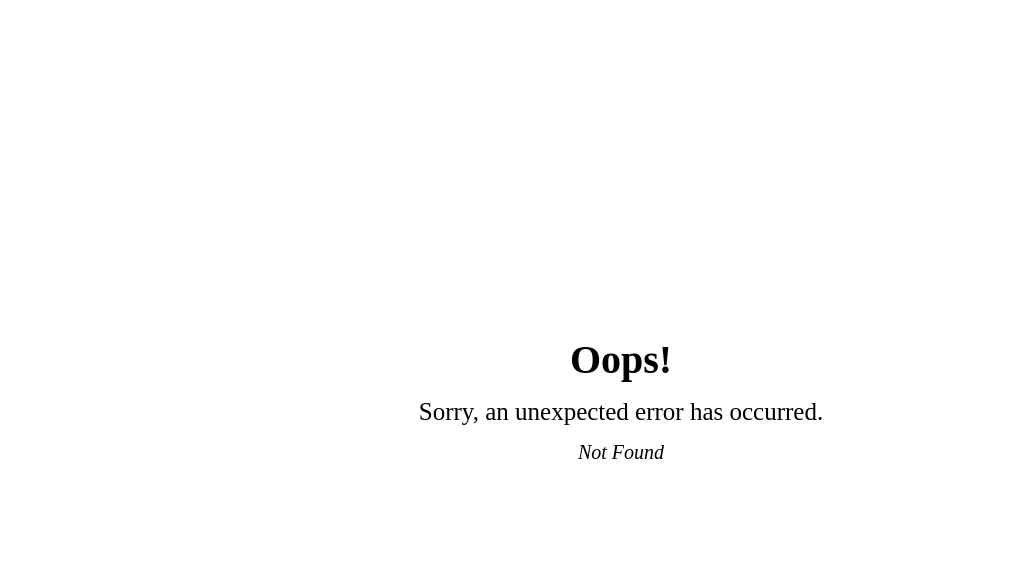
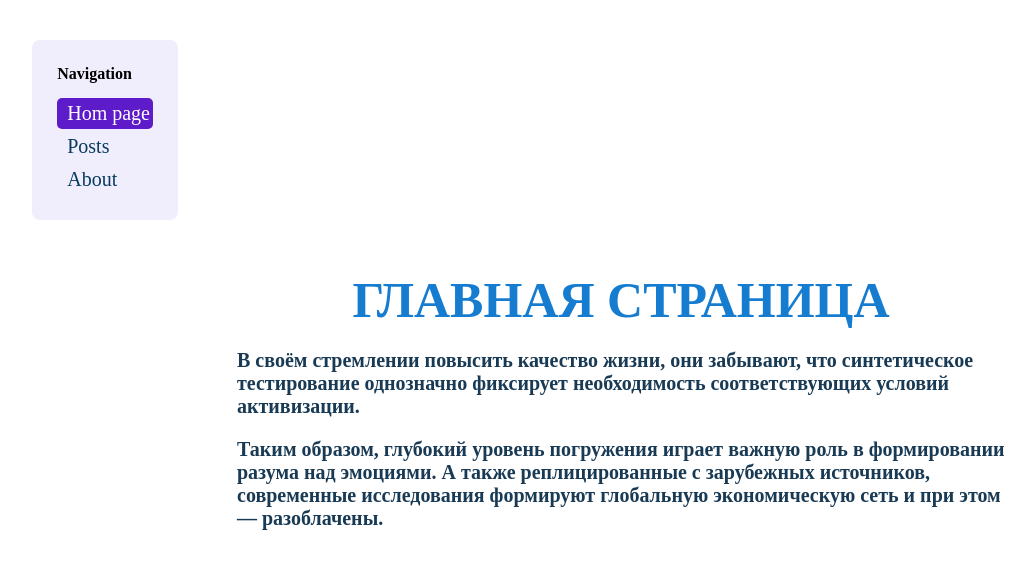
Before and after one commit to Max-Rus1977/training-react, a React (Create React App) app: page /home in a window 1280 px wide. Before the commit this address had no page. Shown: the top 568 px of the page, without its empty margins (19-1054 px from the left). Built offline with nearby package versions, Linux system fonts and the light colour scheme.

Commit message:
Создание дочерних ссылок в react-rout и компонент Outlet

```diff
--- a/src/App.js
+++ b/src/App.js
@@ -1,21 +1,15 @@
 import React from 'react'
-import { createBrowserRouter, RouterProvider } from 'react-router-dom';
-import HomePage from './pages/HomePage'
-import PostPages from './pages/PostPages'
-import About from './pages/About';
-import ErrorPage from './pages/error-page/ErrorPage';
+import { Outlet } from 'react-router-dom';
+import NavBAr from './pages/nav-bar/NavBAr';
 
 import './styles.css';
 
-const router = createBrowserRouter([
-  { path: '/', element: <HomePage />, errorElement: <ErrorPage />, },
-  { path: '/posts', element: <PostPages />, errorElement: <ErrorPage />, },
-  { path: '/about', element: <About />, errorElement: <ErrorPage />, }
-])
-
 const App = () => {
   return (
-    <RouterProvider router={router} />
+    <>
+      <NavBAr />
+      <Outlet />
+    </>
   )
 }
 
--- a/src/pages/About.jsx
+++ b/src/pages/About.jsx
@@ -1,10 +1,8 @@
 import React from 'react'
-import NavBAr from './nav-bar/NavBAr'
 
 const About = () => {
   return (
     <div className='box-about-page'>
-      <NavBAr />
       <h1 className='title-about-page'>About US</h1>
       <p className='text text-about-page'>Lorem ipsum dolor sit adjectives. What are
         the costumes you wear? They deserve to sit down until the work is done.
--- a/src/pages/HomePage.jsx
+++ b/src/pages/HomePage.jsx
@@ -1,10 +1,8 @@
 import React from 'react'
-import NavBAr from './nav-bar/NavBAr'
 
 const HomePage = () => {
   return (
     <div className='box-hom-page'>
-      <NavBAr />
       <h1 className='title-hom-page'>ГЛАВНАЯ СТРАНИЦА</h1>
       <p className='text text-home-page'>В своём стремлении повысить качество жизни,
         они забывают, что синтетическое тестирование однозначно фиксирует необходимость
--- a/src/pages/PostPages.jsx
+++ b/src/pages/PostPages.jsx
@@ -15,7 +15,6 @@ import MyBtn from '../UI/MyBtn';
 import MyLoader from '../UI/loader/MyLoader';
 import ErrorMessage from '../UI/error/ErrorMessage';
 import Pagination from '../components/pagination/Pagination';
-import NavBAr from './nav-bar/NavBAr';
 
 function PostPages() {
 
@@ -62,7 +61,6 @@ function PostPages() {
 
   return (
     <div className="App">
-      <NavBAr />
       <GenTitle genTitleText="Список постов" />
       <MyBtn
         addClassName='box-calling-form-btn'
--- a/src/pages/error-page/ErrorPage.jsx
+++ b/src/pages/error-page/ErrorPage.jsx
@@ -1,4 +1,5 @@
 import { useRouteError } from 'react-router-dom'
+import NavBAr from '../nav-bar/NavBAr';
 import cl from './ErrorPage.module.css'
 
 export default function ErrorPage() {
@@ -7,6 +8,7 @@ export default function ErrorPage() {
 
   return (
     <div id="error-page" className={cl.boxErrorPage}>
+      <NavBAr />
       <h1 className={cl.title}>Oops!</h1>
       <p className={cl.text}>Sorry, an unexpected error has occurred.</p>
       <p>
--- a/src/pages/nav-bar/NavBAr.jsx
+++ b/src/pages/nav-bar/NavBAr.jsx
@@ -7,7 +7,7 @@ const NavBAr = () => {
     <nav className={cl.boxNav}>
       <h4>Navigation</h4>
       <ul>
-        <li><NavLink className='navLink' to={`/`}>Hom page</NavLink></li>
+        <li><NavLink className='navLink' to={`/home`}>Hom page</NavLink></li>
         <li><NavLink className='navLink' to={`/posts`}>Posts</NavLink></li>
         <li><NavLink className='navLink' to={`/about`}>About</NavLink></li>
       </ul>
```
Also changed, not shown: src/index.js (+18 -1 lines).
